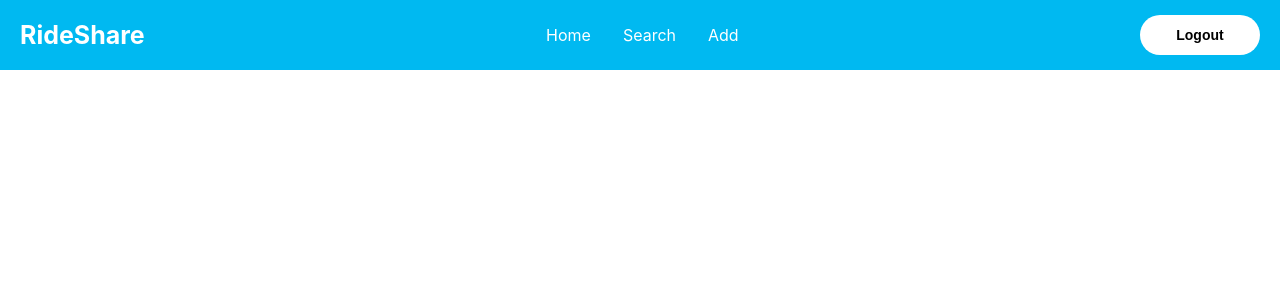
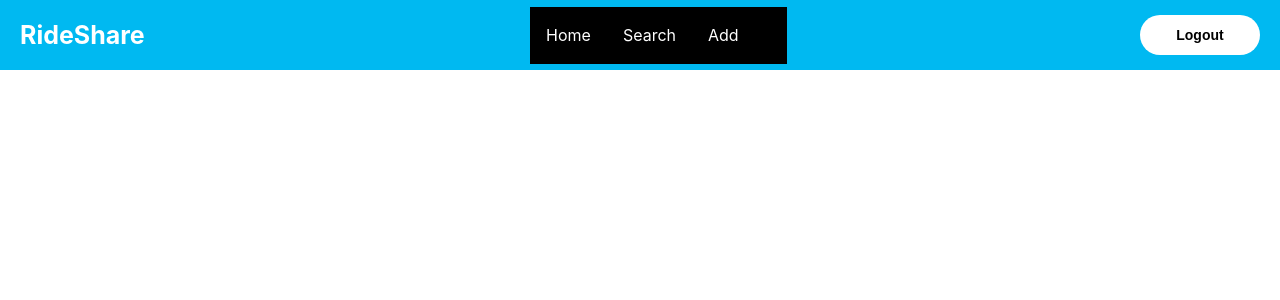
Before and after one commit to Hansika002/RideShare, a React (Create React App) app in the folder client/: page / in a window 1280 px wide. Shown: the top 300 px of the page. Built offline with nearby package versions, Linux system fonts and the light colour scheme; sample sign-in values are in the browser's storage.

Commit message:
change in color

```diff
--- a/client/src/components/Navbar/styles.module.css
+++ b/client/src/components/Navbar/styles.module.css
@@ -5,7 +5,7 @@
     padding: 1rem;
     width: 100%;
     height: 25px;
-    background-color: #00B9F1;
+    background-color: #000000;
   }
 
   .links {
```
